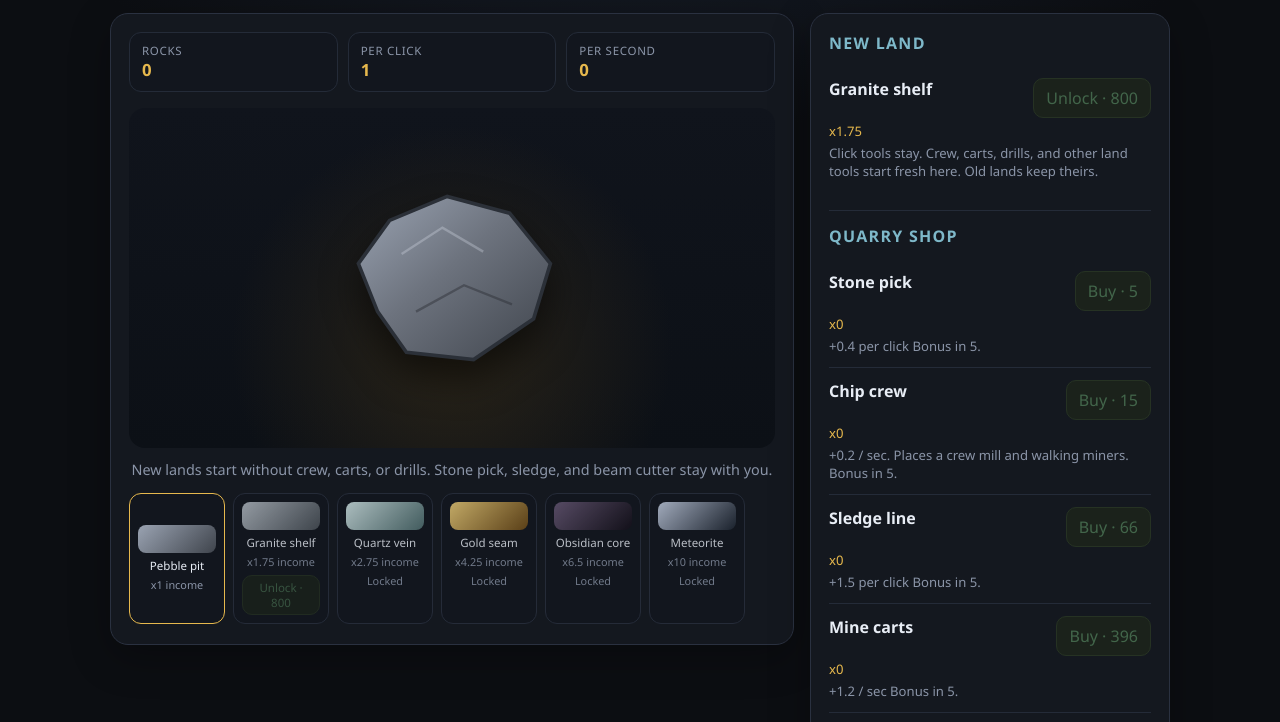
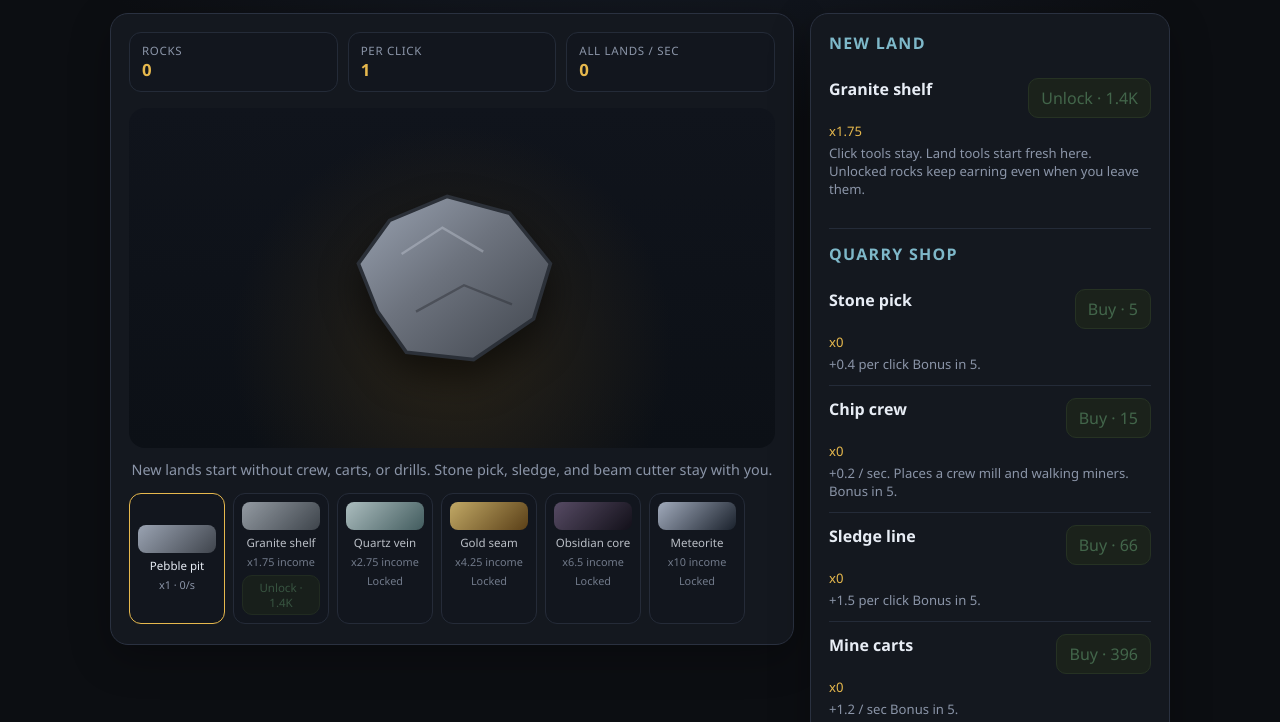
Before and after one commit to brettdaniels2017/Dizzy21, a plain HTML site: page index.html in a window 1280 px wide. Shown: the part 67-789 px from the top of the page. Drawn offline with Linux system fonts and the light colour scheme.

Commit message:
Raise land unlock prices and keep idle income on unselected rocks.
Co-authored-by: Cursor <cursoragent@cursor.com>

```diff
--- a/index.html
+++ b/index.html
@@ -529,7 +529,7 @@
           <strong id="perClick">1</strong>
         </div>
         <div class="stat">
-          <label>Per second</label>
+          <label>All lands / sec</label>
           <strong id="perSec">0</strong>
         </div>
       </div>
@@ -598,11 +598,11 @@
     const SAVE_KEY = "rock-clicker-v1";
     const LANDS = [
       { id: "pebble", name: "Pebble pit", cost: 0, mult: 1, colors: ["#9aa3b2", "#6d737e", "#3f444c"] },
-      { id: "granite", name: "Granite shelf", cost: 800, mult: 1.75, colors: ["#b8c0c8", "#7a838c", "#4a5158"] },
-      { id: "quartz", name: "Quartz vein", cost: 9000, mult: 2.75, colors: ["#d7ecec", "#8bb8b8", "#4f6f70"] },
-      { id: "gold", name: "Gold seam", cost: 85000, mult: 4.25, colors: ["#f3d27a", "#c4922e", "#6e4b16"] },
-      { id: "obsidian", name: "Obsidian core", cost: 750000, mult: 6.5, colors: ["#6a5a78", "#2d2438", "#120e18"] },
-      { id: "meteor", name: "Meteorite", cost: 6500000, mult: 10, colors: ["#c9d4e8", "#5b6d88", "#1c2430"] }
+      { id: "granite", name: "Granite shelf", cost: 1400, mult: 1.75, colors: ["#b8c0c8", "#7a838c", "#4a5158"] },
+      { id: "quartz", name: "Quartz vein", cost: 15750, mult: 2.75, colors: ["#d7ecec", "#8bb8b8", "#4f6f70"] },
+      { id: "gold", name: "Gold seam", cost: 148750, mult: 4.25, colors: ["#f3d27a", "#c4922e", "#6e4b16"] },
+      { id: "obsidian", name: "Obsidian core", cost: 1312500, mult: 6.5, colors: ["#6a5a78", "#2d2438", "#120e18"] },
+      { id: "meteor", name: "Meteorite", cost: 11375000, mult: 10, colors: ["#c9d4e8", "#5b6d88", "#1c2430"] }
     ];
 
     const UPGRADES = [
@@ -650,9 +650,9 @@
       return bag;
     }
 
-    function ownedOf(id) {
+    function ownedOf(id, land) {
       if (isClickUpgrade(id)) return Number(state.owned[id]) || 0;
-      return Number(landBag(state.activeLand).owned[id]) || 0;
+      return Number(landBag(land == null ? state.activeLand : land).owned[id]) || 0;
     }
 
     function addOwned(id) {
@@ -808,10 +808,19 @@
     };
     const perClick = () => (1 + UPGRADES.reduce((s, u) => s + scaledStat(u.click, ownedOf(u.id)), 0)) * landMult();
     const unusedPlaceable = (id) => ownedOf(id) > 0 && !landBag().placed[id];
-    const placeableAuto = () => PLACEABLES.reduce((s, p) => (
-      landBag().placed[p.id] ? s + scaledStat(p.auto, ownedOf(p.upgradeId)) : s
-    ), 0);
-    const perSec = () => (UPGRADES.reduce((s, u) => s + scaledStat(u.auto, ownedOf(u.id)), 0) + placeableAuto()) * landMult();
+    function placeableAuto(landId) {
+      const bag = landBag(landId);
+      return PLACEABLES.reduce((s, p) => (
+        bag.placed[p.id] ? s + scaledStat(p.auto, ownedOf(p.upgradeId, landId)) : s
+      ), 0);
+    }
+    function landIncome(landId) {
+      const land = LANDS.find((l) => l.id === landId);
+      if (!land) return 0;
+      const auto = UPGRADES.reduce((s, u) => s + scaledStat(u.auto, ownedOf(u.id, landId)), 0) + placeableAuto(landId);
+      return auto * land.mult;
+    }
+    const perSec = () => (state.unlockedLands || ["pebble"]).reduce((s, id) => s + landIncome(id), 0);
     const activeLand = () => LANDS.find((l) => l.id === state.activeLand) || LANDS[0];
     const landMult = () => activeLand().mult;
     const nextLand = () => LANDS.find((l) => !state.unlockedLands.includes(l.id));
@@ -1016,7 +1025,7 @@
           return `<button type="button" class="land-card ${active ? "active" : ""}" data-land="${land.id}">
             <div class="swatch" style="background:${swatch(land)}"></div>
             <div class="name">${land.name}</div>
-            <div class="meta">x${land.mult} income</div>
+            <div class="meta">x${land.mult} · ${fmt(landIncome(land.id))}/s</div>
           </button>`;
         }
         const canBuy = nxt && nxt.id === land.id;
@@ -1038,7 +1047,7 @@
         <div class="upgrade">
           <div class="name">${nxt.name}</div>
           <div class="owned">x${nxt.mult}</div>
-          <div class="desc">Click tools stay. Crew, carts, drills, and other land tools start fresh here. Old lands keep theirs.</div>
+          <div class="desc">Click tools stay. Land tools start fresh here. Unlocked rocks keep earning even when you leave them.</div>
           <button class="buy" data-unlock="${nxt.id}" ${can ? "" : "disabled"}>Unlock · ${fmt(nxt.cost)}</button>
         </div>`;
     }
```
